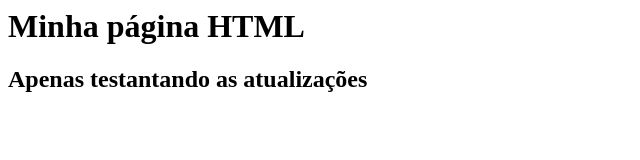
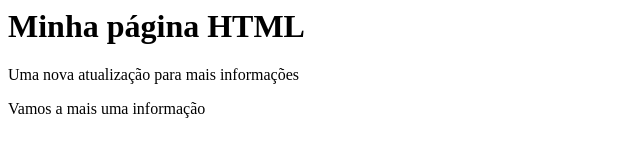
Before and after one commit to B10L0G4/gama-no-github, a plain HTML site: page gama-no-git/index.html in a window 1280 px wide. Shown: the whole page, without its empty margins (0-640 px from the left). Drawn offline with Linux system fonts and the light colour scheme.

Commit message:
mais uma alteração no index

```diff
--- a/gama-no-git/index.html
+++ b/gama-no-git/index.html
@@ -1,9 +1,10 @@
 <html>
     <body>
         <h1>Minha página HTML</h1>
+        <p>
+            Uma nova atualização para mais informações </p>
+            <p>Vamos a mais uma informação </p>
     </body>
-    <div>
-        <h2>Apenas testantando as atualizações </h2>
-    </div>
+
 
 </html>
```
